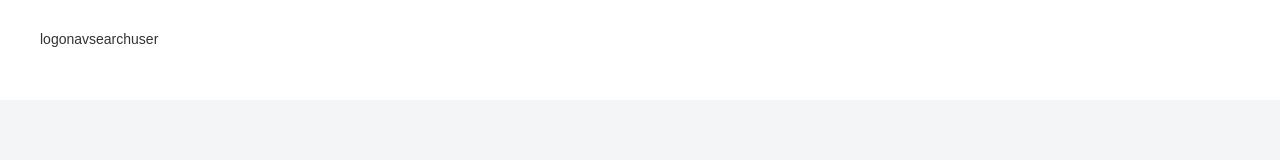
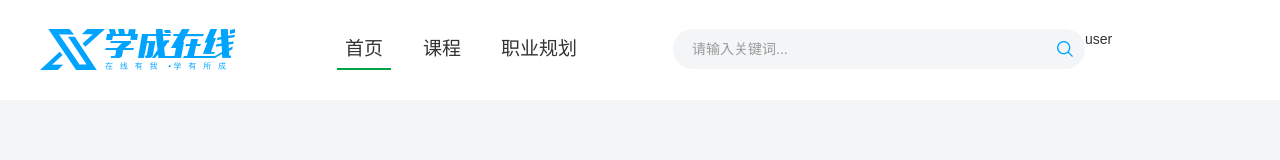
Before and after one commit to 807782352/Exercise, a plain HTML site: page CSS_05/study/index.html in a window 1280 px wide. Drawn offline with Linux system fonts and the light colour scheme.

Commit message:
add search layout

```diff
--- a/CSS_05/study/css/index.css
+++ b/CSS_05/study/css/index.css
@@ -22,3 +22,76 @@ body {
     display: flex;
 
 }
+
+/* logo */
+.logo a{
+    display: block;
+    width: 195px;
+    height: 41px;
+    background-image: url(../images/logo.png);
+    font-size: 0;
+}
+
+/* nav区域 */
+.nav {
+    margin-left: 102px;
+}
+
+.nav ul {
+    display: flex;
+
+}
+
+.nav li {
+    margin-right: 24px;
+}
+
+.nav li a {
+    display: block;
+    padding: 6px 8px;
+    line-height: 27px;
+    font-size: 19px;
+}
+
+/* active 类选择器，默认选中的a */
+.nav li .active,
+.nav li a:hover {
+    border-bottom: 2px solid #00a444;
+}
+
+
+/* 搜索 */
+.search {
+    display: flex;
+    margin-left: 64px;
+    padding-left: 19px;
+    padding-right: 12px;
+
+    width: 412px;
+    height: 40px;
+    background-color: #f3f5f7;
+    border-radius: 20px;
+}
+
+.search input{
+    flex: 1;
+    border: 0;
+    background-color: transparent;
+
+    /* 去掉表单空间的焦点框 */
+    outline: none;
+}
+
+/* ::placeholder 选中的就是placeholder属性文字样式 */
+.search input::placeholder{
+    font-size: 14px;
+    color: #999;
+}
+
+/* 父级是flex布局，子级就变成了 弹性盒子: 加宽高自动生效 */
+.search a {
+    width: 16px;
+    height: 16px;
+    background-image: url(../images/search.png);
+    align-self: center;
+}
--- a/CSS_05/study/index.html
+++ b/CSS_05/study/index.html
@@ -13,13 +13,30 @@
     <div class="header">
         <div class="wrapper">
             <!-- logo -->
-            <div class="logo">logo</div>
+            <div class="logo">
+                <h1><a href="#">学成在线</a></h1>
+            </div>
 
             <!-- 导航 -->
-            <div class="nav">nav</div>
+            <div class="nav">
+                <ul>
+                    <li>
+                        <a href="#" class="active">首页</a>
+                    </li>
+                    <li>
+                        <a href="#">课程</a>
+                    </li>
+                    <li>
+                        <a href="#">职业规划</a>
+                    </li>
+                </ul>
+            </div>
 
             <!-- 搜索 -->
-            <div class="search">search</div>
+            <div class="search">
+                <input type="text" placeholder="请输入关键词...">
+                <a href="#"></a>
+            </div>
 
             <!-- 用户 -->
             <div class="user">user</div>
```
